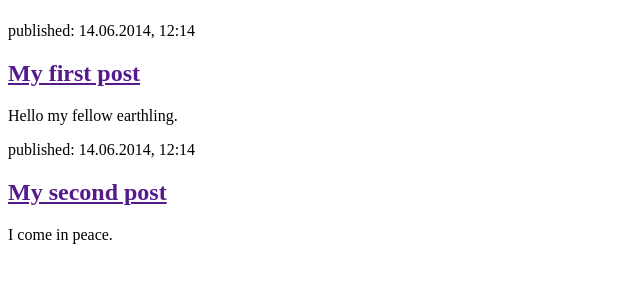
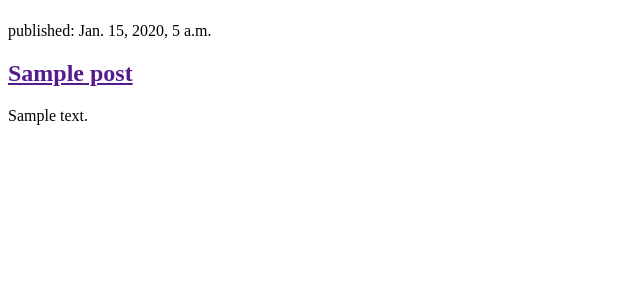
Before and after one commit to bgaligher/blog, a Django app: page / in a window 1280 px wide. Shown: the part 58-358 px from the top of the page, without its empty margins (0-640 px from the left). Run offline with Django 5.2, Linux system fonts and the light colour scheme; tables that the repository leaves empty hold one stand-in row (values such as "Sample post").

Commit message:
Modified Templates.

```diff
--- a/blog/templates/blog/post_list.html
+++ b/blog/templates/blog/post_list.html
@@ -8,16 +8,13 @@
             <h1><a href="/">BGally Blog</a></h1>
         </header>
 
-        <article>
-            <time>published: 14.06.2014, 12:14</time>
-            <h2><a href="">My first post</a></h2>
-            <p>Hello my fellow earthling.</p>
-        </article>
+        {% for post in posts %}
+            <article>
+                <time>published: {{ post.published_date }}</time>
+                <h2><a href="">{{ post.title }}</a></h2>
+                <p>{{ post.text|linebreaksbr }}</p>
+            </article>
+        {% endfor %}
 
-        <article>
-            <time>published: 14.06.2014, 12:14</time>
-            <h2><a href="">My second post</a></h2>
-            <p>I come in peace.</p>
-        </article>
     </body>
 </html>
--- a/blog/views.py
+++ b/blog/views.py
@@ -1,4 +1,7 @@
 from django.shortcuts import render
+from django.utils import timezone
+from .models import Post
 
 def post_list(request):
-    return render(request, 'blog/post_list.html', {})
+    posts = Post.objects.filter(published_date__lte=timezone.now()).order_by('published_date')
+    return render(request, 'blog/post_list.html', {'posts': posts})
```
Also changed, not shown: 1 other file.
